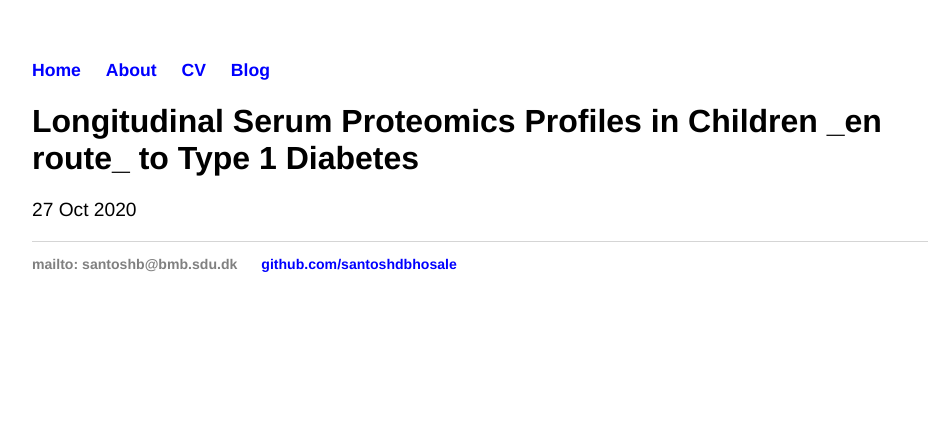
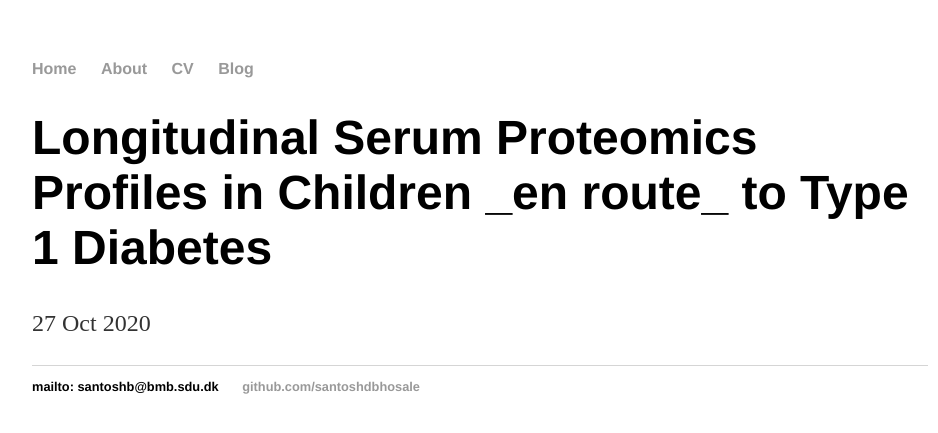
Before and after one commit to santoshdbhosale/santoshdbhosale.github.io, a Jekyll site: the page built from _posts/2020-10-27-Serum-Proteomics-Pre-diabetic.md, in a window 1280 px wide. Shown: the top 433 px of the page, without its empty margins (160-1098 px from the left). Built offline with Jekyll 4.4.1, drawn with Linux system fonts in a browser that asks for light colours.

Commit message:
Update main.css

```diff
--- a/css/main.css
+++ b/css/main.css
@@ -1,73 +1,33 @@
 body {
-    font-family:'Helvetica', 'Arial', 'Sans-Serif';
     margin: 60px auto;
     width: 70%;
 }
-
 nav ul, footer ul {
     font-family:'Helvetica', 'Arial', 'Sans-Serif';
     padding: 0px;
     list-style: none;
     font-weight: bold;
 }
-
 nav ul li, footer ul li {
     display: inline;
     margin-right: 20px;
 }
-
 a {
     text-decoration: none;
-    color: #0000FF;
+    color: #999;
 }
-
 a:hover {
     text-decoration: underline;
 }
-
 h1 {
-    font-size: 2.0em;
+    font-size: 3em;
     font-family:'Helvetica', 'Arial', 'Sans-Serif';
 }
-
-blockquote {
-	font-size: 1.1em;
-	font-style: italic;
-	line-height: 1.2em;
-	color: #808080;
+p {
+    font-size: 1.5em;
+    line-height: 1.4em;
+    color: #333;
 }
-
-blockquote p {
-	font-size: 1.1em;
-	font-style: italic;
-	line-height: 1.2em;
-	color: #808080;
-}
-
-p {
-    font-size: 1.2em;
-    line-height: 1.25em;
-    color: #000000;
-}
-
-code {
-	font-size: 1.3em;
-	line-height: 1.2em;
-	color: #808080;
-}
-
-ul, ol {
-	font-size: 1.1em;
-	line-height: 1.2em;
-	color: #808080;
-}
-
-table {
-	font-size: 1.1em;
-	line-height: 1.1em;
-	color: #808080;
-}
-
 footer {
     border-top: 1px solid #d5d5d5;
     font-size: .8em;
@@ -75,7 +35,7 @@ footer {
 
 ul.posts {
     margin: 20px auto 40px;
-    font-size: 1.3em;
+    font-size: 1.5em;
 }
 
 ul.posts li {
```
